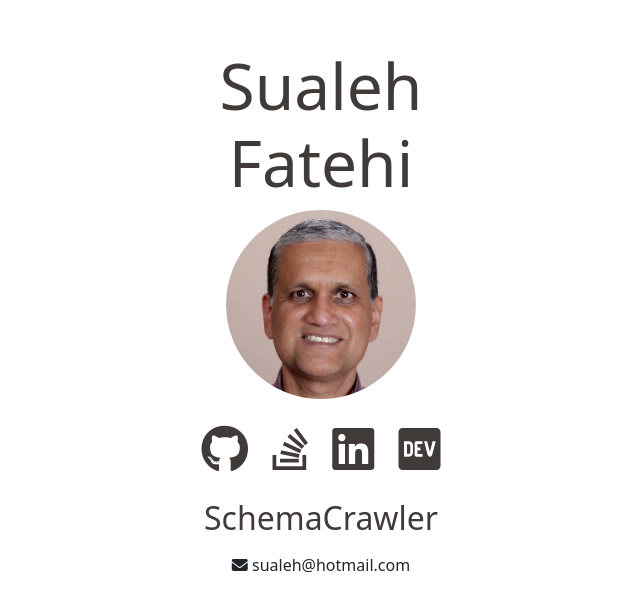
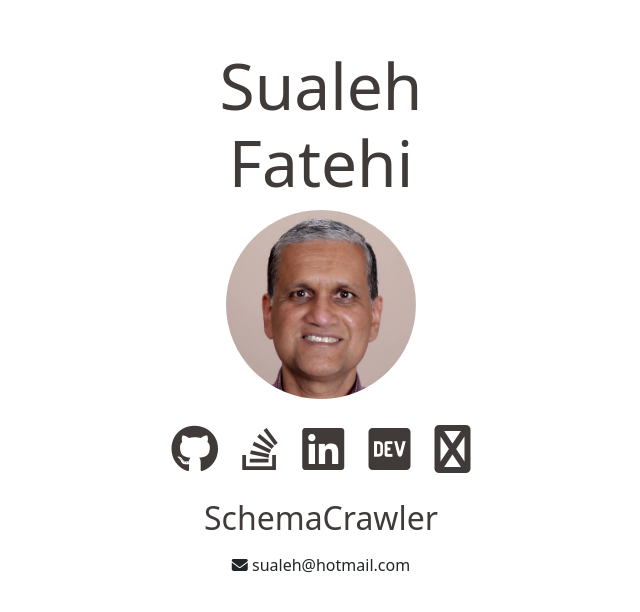
Before and after one commit to sualeh/sualeh.github.io, a plain HTML site: page index.html in a window 1280 px wide. Shown: the whole page, without its empty margins (319-959 px from the left). Drawn offline with nearby package versions, Linux system fonts and the light colour scheme.

Commit message:
Add resume; update Bootstrap version; add tooltips

```diff
--- a/index.html
+++ b/index.html
@@ -5,19 +5,19 @@
     <meta name="viewport" content="width=device-width, initial-scale=1">
     <title>Sualeh Fatehi</title>
     <script
-        src="https://cdn.jsdelivr.net/npm/bootstrap@5.2.2/dist/js/bootstrap.bundle.min.js"
-        integrity="sha384-OERcA2EqjJCMA+/3y+gxIOqMEjwtxJY7qPCqsdltbNJuaOe923+mo//f6V8Qbsw3"
-        crossorigin="anonymous">
+      src="https://cdn.jsdelivr.net/npm/bootstrap@5.3.2/dist/js/bootstrap.bundle.min.js"
+      integrity="sha384-C6RzsynM9kWDrMNeT87bh95OGNyZPhcTNXj1NW7RuBCsyN/o0jlpcV8Qyq46cDfL"
+      crossorigin="anonymous">
     </script>
     <script
       src="https://kit.fontawesome.com/e5a0e3aa7d.js"
       crossorigin="anonymous">
     </script>
     <link
-       rel="stylesheet"
-       href="https://cdn.jsdelivr.net/npm/bootstrap@5.2.2/dist/css/bootstrap.min.css"
-       integrity="sha384-Zenh87qX5JnK2Jl0vWa8Ck2rdkQ2Bzep5IDxbcnCeuOxjzrPF/et3URy9Bv1WTRi"
-       crossorigin="anonymous">
+      href="https://cdn.jsdelivr.net/npm/bootstrap@5.3.2/dist/css/bootstrap.min.css"
+      rel="stylesheet"
+      integrity="sha384-T3c6CoIi6uLrA9TneNEoa7RxnatzjcDSCmG1MXxSR1GAsXEV/Dwwykc2MPK8M2HN"
+      crossorigin="anonymous">
     <link
        rel="stylesheet"
        href="./theme.css" >
@@ -45,10 +45,41 @@
         </div>
         <div class="col-sm-4">
           <p class="social-icons text-center">
-            <a target="_blank" href="https://github.com/sualeh"><i class="fab fa-github"></i></a>
-            <a target="_blank" href="https://stackoverflow.com/users/100856/sualeh-fatehi?tab=topactivity"><i class="fab fa-stack-overflow"></i></a>
-            <a target="_blank" href="https://www.linkedin.com/in/sualeh"><i class="fab fa-linkedin"></i></a>
-            <a target="_blank" href="https://dev.to/sualeh"><i class="fab fa-dev"></i></a>
+            <a
+              target="_blank"
+              href="https://github.com/sualeh"
+              data-toggle="tooltip"
+              title="GitHub projects">
+              <i class="fab fa-github"></i>
+            </a>
+            <a
+              target="_blank"
+              href="https://stackoverflow.com/users/100856/sualeh-fatehi?tab=topactivity"
+              data-toggle="tooltip"
+              title="StackOverflow projects">
+              <i class="fab fa-stack-overflow"></i>
+            </a>
+            <a
+              target="_blank"
+              href="https://www.linkedin.com/in/sualeh"
+              data-toggle="tooltip"
+              title="LinkedIn profile">
+              <i class="fab fa-linkedin"></i>
+            </a>
+            <a
+              target="_blank"
+              href="https://dev.to/sualeh"
+              data-toggle="tooltip"
+              title="dev.to articles">
+              <i class="fab fa-dev"></i>
+            </a>
+            <a
+              target="_blank"
+              href="Sualeh Fatehi - Resume.pdf"
+              data-toggle="tooltip"
+              title="Resume in PDF format">
+              <i class="fab fa-person"></i>
+            </a>
           </p>
           <p class="display-4 paragraph-text text-center">
             <a target="_blank" href="https://www.SchemaCrawler.com">SchemaCrawler</a>
```
Also changed, not shown: 1 other file.
